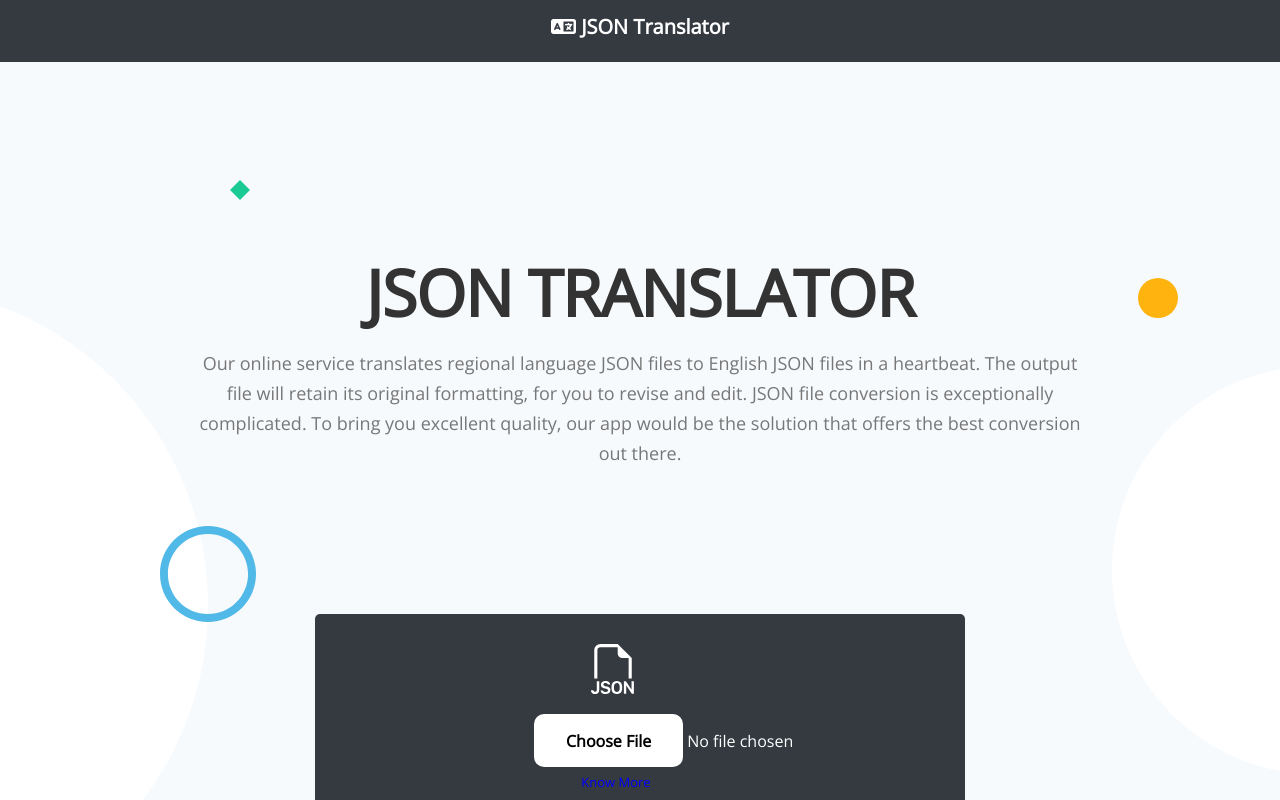
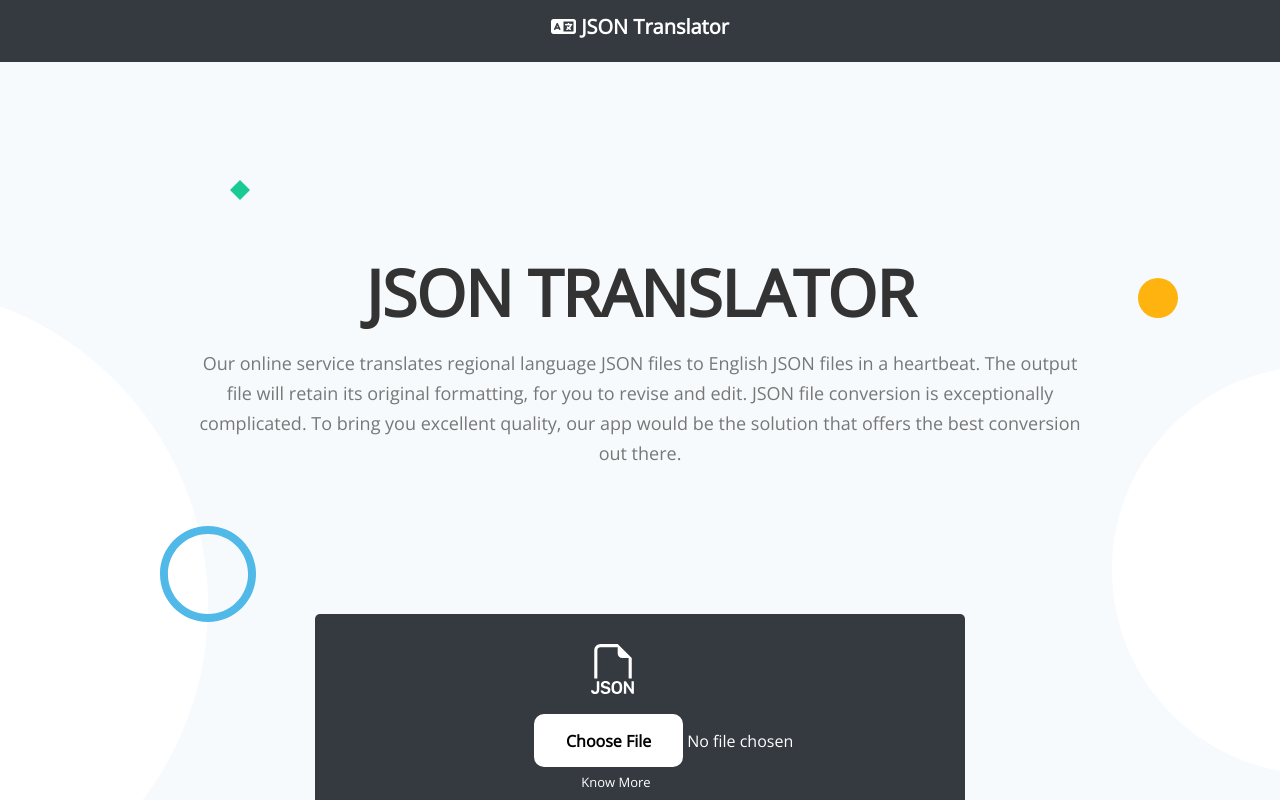
Before and after one commit to hrudai2002/codefiesta-hackathon, a React (Create React App) app in the folder frontend/: page / in a window 1280 px wide. Shown: the top 800 px of the page. Built offline with nearby package versions, Linux system fonts and the light colour scheme.

Commit message:
color changed

```diff
--- a/frontend/src/components/Translate.js
+++ b/frontend/src/components/Translate.js
@@ -99,7 +99,7 @@ const Translate = () => {
               href="https://pastebin.com/ESALr3XL"
               target="_blank"
               rel="noreferrer"
-               style={{ color: "blue", textDecoration: "none" }}
+               style={{ color: "#fff", textDecoration: "none" }}
             >
               Know More
             </a>
```
